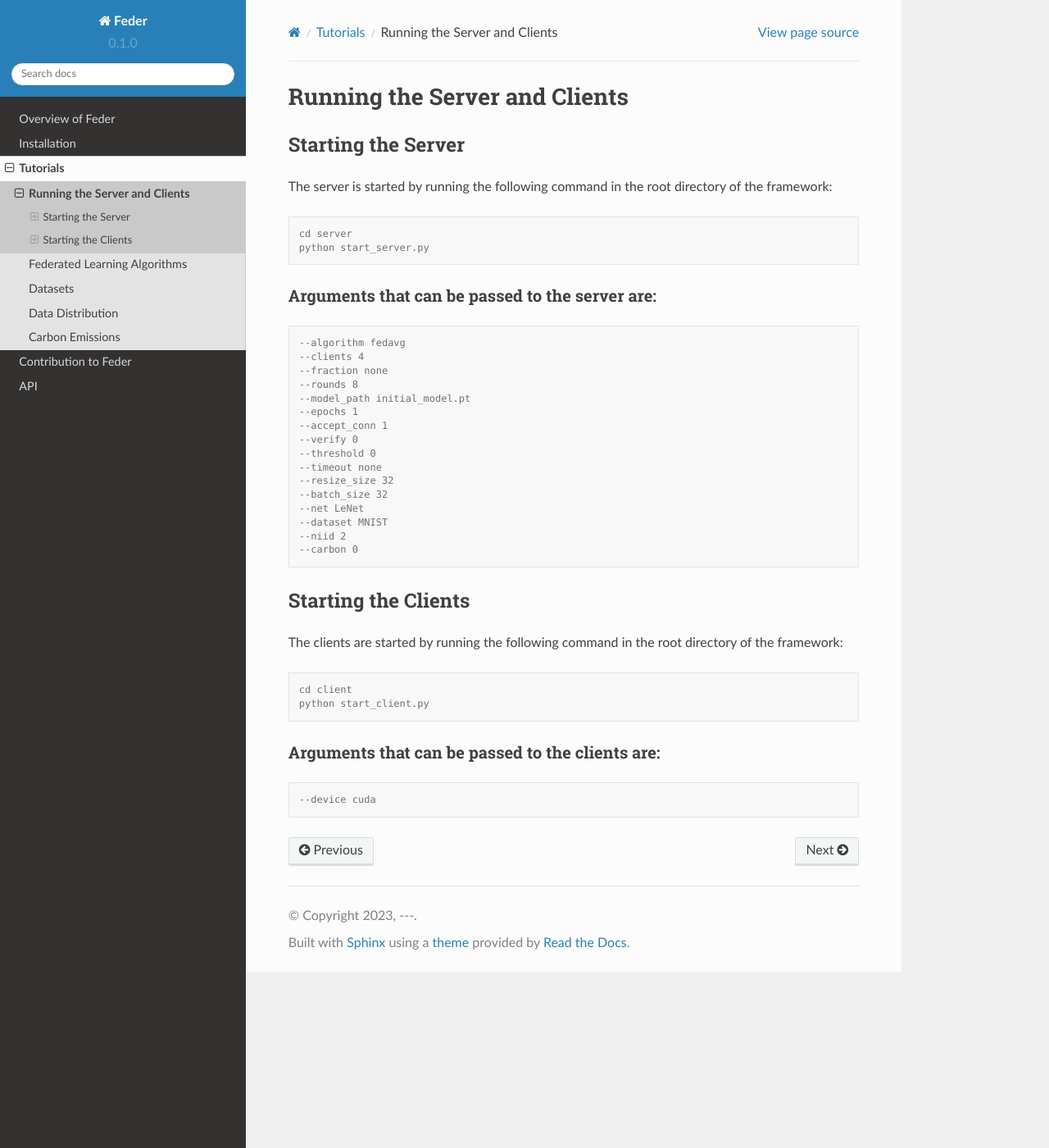
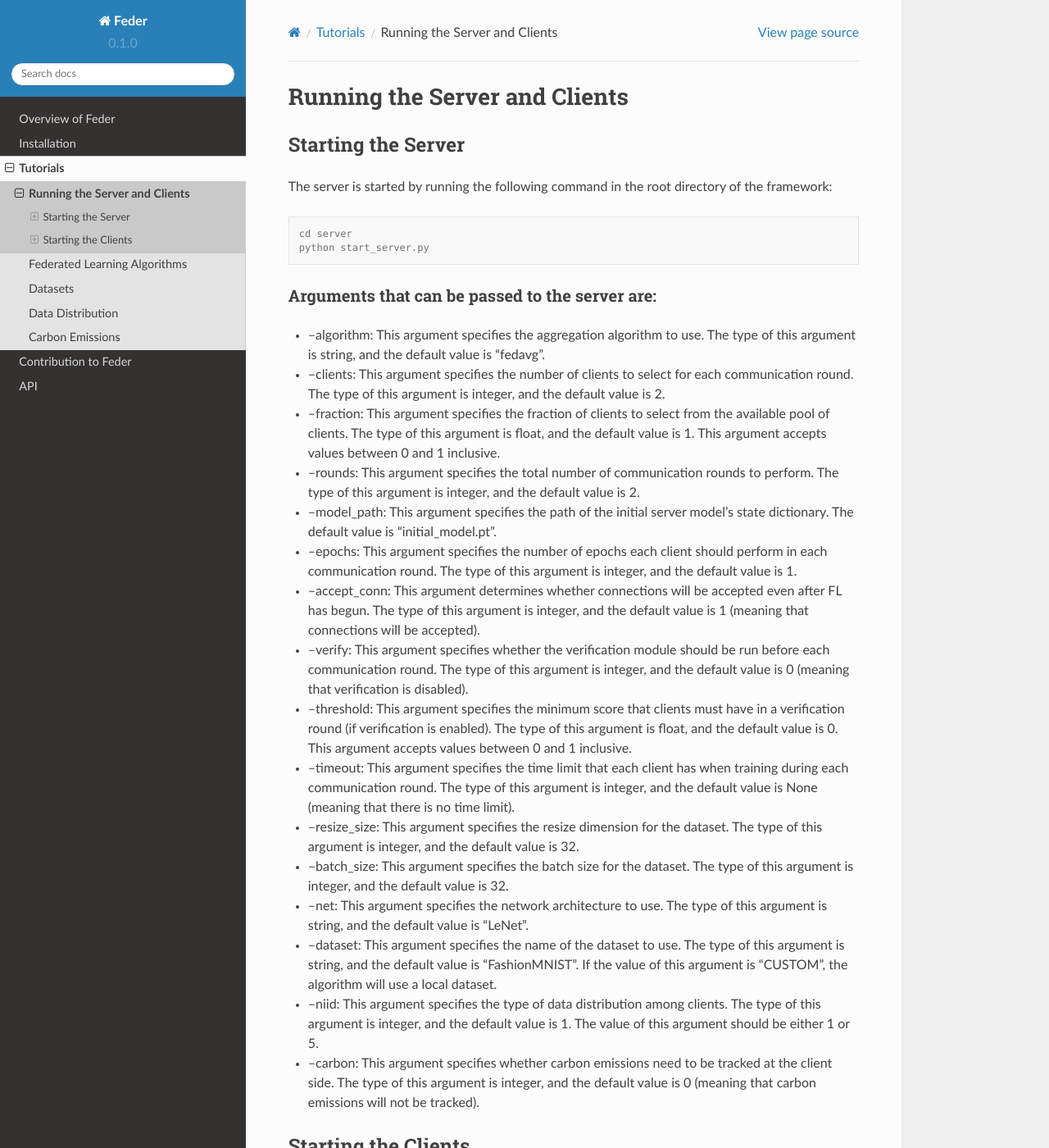
Before and after one commit to Kasliwal17/Feder, a Sphinx documentation site: the page built from docs/source/tutorials/running.rst, in a window 1280 px wide and 1400 px high. Shown: the whole window at 82% size. Built offline with Sphinx 7.4.7 and the Read the Docs theme 2.0.0, drawn with Linux system fonts in a browser that asks for light colours.

Commit message:
Update docs

```diff
--- a/docs/source/overview.rst
+++ b/docs/source/overview.rst
@@ -138,7 +138,6 @@ Tested on
 
 * Intel CPUs
 * Nvidia GPUs
-* AMD CPUs
 * Nvidia Jetson
 * Raspberry Pi
 * Intel NUC
--- a/docs/source/tutorials/running.rst
+++ b/docs/source/tutorials/running.rst
@@ -17,24 +17,22 @@ The server is started by running the following command in the root directory of
 Arguments that can be passed to the server are:
 ~~~~~~~~~~~~~~~~~~~~~~~~~~~~~~~~~~~~~~~~~~~~~~~
 
-.. code-block:: console
-
-    --algorithm fedavg
-    --clients 4
-    --fraction none
-    --rounds 8
-    --model_path initial_model.pt
-    --epochs 1
-    --accept_conn 1
-    --verify 0
-    --threshold 0
-    --timeout none
-    --resize_size 32
-    --batch_size 32
-    --net LeNet
-    --dataset MNIST
-    --niid 2
-    --carbon 0
+* --algorithm: This argument specifies the aggregation algorithm to use. The type of this argument is string, and the default value is "fedavg".
+* --clients: This argument specifies the number of clients to select for each communication round. The type of this argument is integer, and the default value is 2.
+* --fraction: This argument specifies the fraction of clients to select from the available pool of clients. The type of this argument is float, and the default value is 1. This argument accepts values between 0 and 1 inclusive.
+* --rounds: This argument specifies the total number of communication rounds to perform. The type of this argument is integer, and the default value is 2.
+* --model_path: This argument specifies the path of the initial server model's state dictionary. The default value is "initial_model.pt".
+* --epochs: This argument specifies the number of epochs each client should perform in each communication round. The type of this argument is integer, and the default value is 1.
+* --accept_conn: This argument determines whether connections will be accepted even after FL has begun. The type of this argument is integer, and the default value is 1 (meaning that connections will be accepted).
+* --verify: This argument specifies whether the verification module should be run before each communication round. The type of this argument is integer, and the default value is 0 (meaning that verification is disabled).
+* --threshold: This argument specifies the minimum score that clients must have in a verification round (if verification is enabled). The type of this argument is float, and the default value is 0. This argument accepts values between 0 and 1 inclusive.
+* --timeout: This argument specifies the time limit that each client has when training during each communication round. The type of this argument is integer, and the default value is None (meaning that there is no time limit).
+* --resize_size: This argument specifies the resize dimension for the dataset. The type of this argument is integer, and the default value is 32.
+* --batch_size: This argument specifies the batch size for the dataset. The type of this argument is integer, and the default value is 32.
+* --net: This argument specifies the network architecture to use. The type of this argument is string, and the default value is "LeNet".
+* --dataset: This argument specifies the name of the dataset to use. The type of this argument is string, and the default value is "FashionMNIST". If the value of this argument is "CUSTOM", the algorithm will use a local dataset.
+* --niid: This argument specifies the type of data distribution among clients. The type of this argument is integer, and the default value is 1. The value of this argument should be either 1 or 5.
+* --carbon: This argument specifies whether carbon emissions need to be tracked at the client side. The type of this argument is integer, and the default value is 0 (meaning that carbon emissions will not be tracked).
 
 Starting the Clients
 --------------------
```
